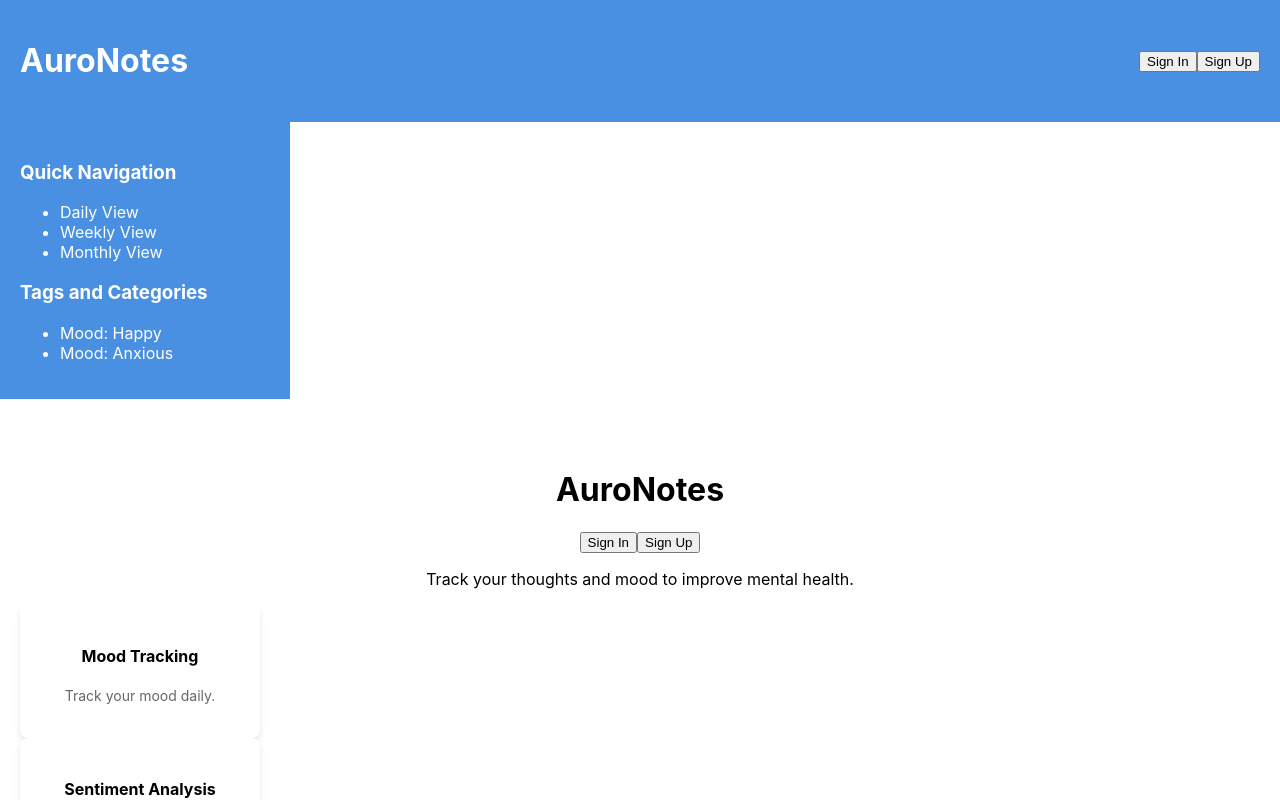
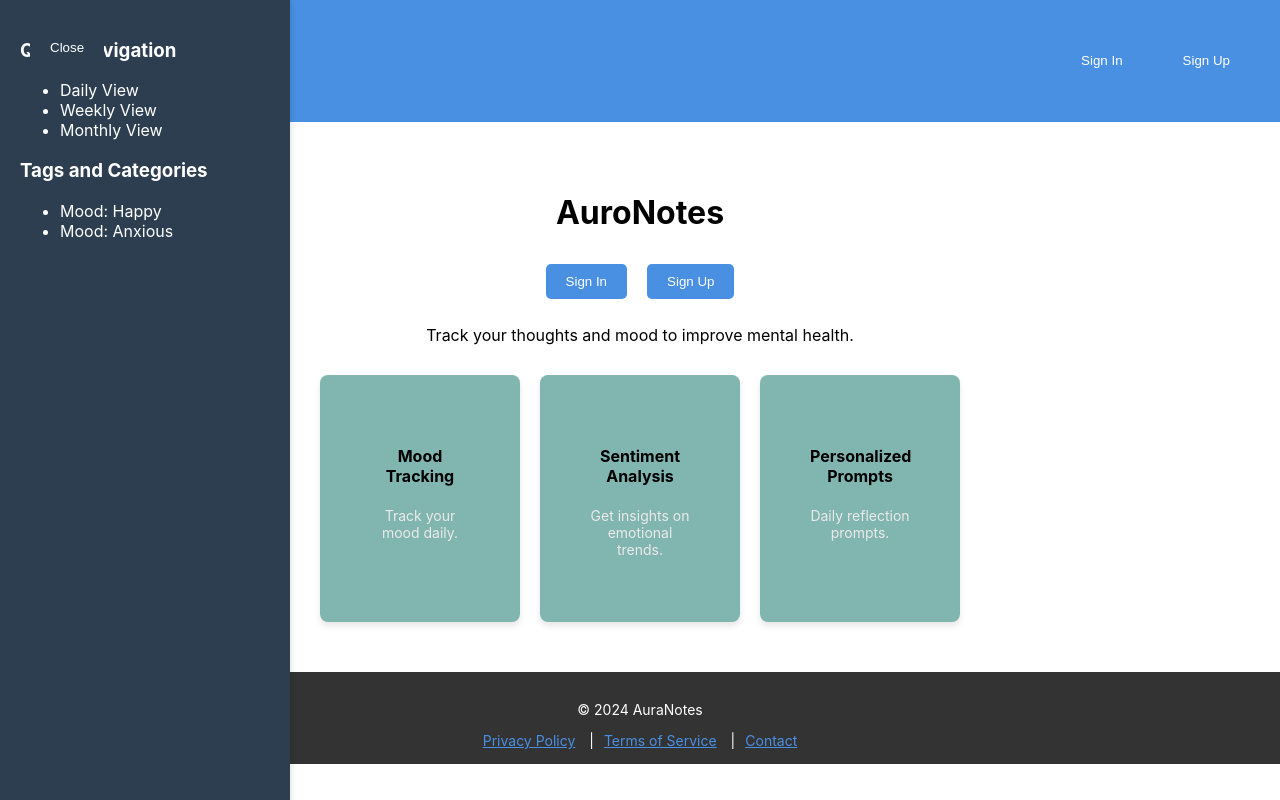
Before and after one commit to rkao2/journal-app, a React (Create React App) app: page / in a window 1280 px wide. Shown: the top 800 px of the page. Built offline with nearby package versions, Linux system fonts and the light colour scheme.

Commit message:
Added more styling + edited the sign in page

```diff
--- a/src/components/FeatureCard.js
+++ b/src/components/FeatureCard.js
@@ -1,5 +1,6 @@
 // FeatureCard.js
 import React from 'react';
+import '../styles/components/LandingPage.css';
 
 function FeatureCard({ title, description }) {
   return (
--- a/src/components/Footer.js
+++ b/src/components/Footer.js
@@ -7,7 +7,7 @@ import '../styles/components/Footer.css';
 function Footer() {
   return (
     <footer className="footer">
-      <p>&copy; 2024 Your App Name</p>
+      <p>&copy; 2024 AuraNotes</p>
       <div>
         <a href="#privacy">Privacy Policy</a> |
         <a href="#terms">Terms of Service</a> |
--- a/src/components/LandingPage.js
+++ b/src/components/LandingPage.js
@@ -1,15 +1,27 @@
-import React from 'react';
+import React, { useState } from 'react';
 import FeatureCard from './FeatureCard';
 import '../styles/components/LandingPage.css';
 
 
+
+
 function LandingPage() {
+  const [modalType, setModalType] = useState(null); // Track modal state: "signIn" or "signUp"
+
+  const openModal = (type) => {
+    setModalType(type);
+  };
+
+  const closeModal = () => {
+    setModalType(null);
+  };
+
   return (
     <div className="landing-page">
       <header>
         <h1>AuroNotes</h1>
-        <button>Sign In</button>
-        <button>Sign Up</button>
+        <button onClick={() => openModal('signIn')}>Sign In</button>
+        <button onClick={() => openModal('signUp')}>Sign Up</button>
       </header>
       <main>
         <p>Track your thoughts and mood to improve mental health.</p>
@@ -20,6 +32,23 @@ function LandingPage() {
         </div>
       </main>
 
+      {/* Modal Section */}
+      {modalType && (
+        <div className="modal-overlay" onClick={closeModal}>
+          <div className="modal-content" onClick={(e) => e.stopPropagation()}>
+            <h2>{modalType === 'signIn' ? 'Sign In' : 'Sign Up'}</h2>
+            <form>
+              <input type="text" placeholder="Username" required />
+              <input type="password" placeholder="Password" required />
+              {modalType === 'signUp' && <input type="email" placeholder="Email" required />}
+              <button type="submit">Submit</button>
+            </form>
+            <button className="close-btn" onClick={closeModal}>
+              Close
+            </button>
+          </div>
+        </div>
+      )}
     </div>
   );
 }
--- a/src/components/Sidebar.js
+++ b/src/components/Sidebar.js
@@ -1,9 +1,23 @@
-import React from 'react';
+import React, { useState } from 'react';
 import '../styles/components/Sidebar.css';
 
 function Sidebar() {
+  const [isOpen, setIsOpen] = useState(true);
+
+  // Function to toggle sidebar visibility
+  const toggleSidebar = () => {
+    setIsOpen(!isOpen);
+  };
+
   return (
-    <div className="sidebar">
+    <div>
+      {/* Toggle button */}
+      <button className="toggle-button" onClick={toggleSidebar}>
+        {isOpen ? 'Close' : 'Open'}
+      </button>
+
+      {/* Sidebar */}
+      <div className={`sidebar ${isOpen ? 'open' : 'closed'}`}>
         <h3>Quick Navigation</h3>
         <ul>
           <li>Daily View</li>
@@ -17,6 +31,7 @@ function Sidebar() {
           {/* Additional tags */}
         </ul>
       </div>
+    </div>
   );
 }
 
--- a/src/styles/components/LandingPage.css
+++ b/src/styles/components/LandingPage.css
@@ -11,20 +11,26 @@
     margin-bottom: 20px;
 }
 
-.feature-cards {
+/* Parent container for feature cards */
+.feature-highlights {
     display: flex;
-    justify-content: center;
-    gap: 20px;
-    flex-wrap: wrap;
+    justify-content: center; /* Center the cards horizontally */
+    gap: 20px; /* Space between cards */
+    flex-wrap: nowrap; /* Allow wrapping to next line if necessary */
     margin-top: 30px;
+    width: 100%;
 }
 
+/* Individual feature card */
+
 .feature-card {
-    width: 200px;
-    padding: 20px;
-    background-color: #fff;
+    width: 100px;
+    padding: 50px;
+    background-color: #81b5b0;
     border-radius: 8px;
-    box-shadow: 0 4px 6px rgba(0, 0, 0, 0.1);
+    box-shadow: 0 4px 6px rgba(16, 15, 15, 0.1);
+    justify-content: space-around;
+    align-items: center;
     text-align: center;
 }
 
@@ -35,5 +41,85 @@
 
 .feature-card p {
     font-size: 14px;
-    color: #666;
+    color: #eaeaea;
 }
+
+/* when you try to sign in the box that pops up */
+.modal-overlay {
+    position: fixed;
+    top: 0;
+    left: 0;
+    width: 100%;
+    height: 100%;
+    background-color: rgba(32, 54, 198, 0.5);
+    display: flex;
+    justify-content: center;
+    align-items: center;
+    z-index: 1000;
+}
+
+.modal-content {
+    background-color: rgb(194, 66, 177);
+    padding: 30px;
+    border-radius: 8px;
+    text-align: center;
+    box-shadow: 0 4px 10px rgba(0, 0, 0, 0.25);
+}
+
+form{
+    display: flex;
+    flex-direction: column;
+    gap: 10px;
+    align-items: center;
+    margin-top: 20px;
+}
+
+form input {
+    width: 100%;
+    /* Full width within the modal */
+    max-width: 250px;
+    /* Optional: limit the width for aesthetics */
+    padding: 10px;
+    border: 1px solid #ccc;
+    border-radius: 5px;
+    font-size: 16px;
+}
+
+form button[type="submit"] {
+    background-color: #4a90e2;
+    color: white;
+    border: none;
+    padding: 10px;
+    border-radius: 5px;
+    cursor: pointer;
+    transition: background-color 0.3s ease;
+}
+
+form button[type="submit"]:hover {
+    background-color: #3a78c1;
+}
+
+button {
+    background-color: #4a90e2;
+    color: white;
+    border: none;
+    padding: 10px 20px;
+    border-radius: 5px;
+    cursor: pointer;
+    transition: background-color 0.3s ease;
+    margin: 10px;
+}
+
+.close-btn {
+    background-color: #ff5c5c;
+    color: white;
+    border: none;
+    padding: 10px;
+    border-radius: 5px;
+    cursor: pointer;
+    margin-top: 10px;
+}
+
+.close-btn:hover {
+    background-color: #e04b4b;
+}
--- a/src/styles/components/Sidebar.css
+++ b/src/styles/components/Sidebar.css
@@ -1,33 +1,39 @@
-/* Sidebar.css */
+
+
+/* Sidebar container */
 .sidebar {
     width: 250px;
-    background-color: #4a90e2;
+    background-color: #2c3e50;
+    color: white;
     padding: 20px;
-    color: #fff;
+    position: fixed;
+    top: 0;
+    left: 0;
+    height: 100%;
+    transition: transform 0.3s ease;
+    box-shadow: 2px 0 5px rgba(0, 0, 0, 0.1);
 }
 
-.sidebar-nav {
-    list-style: none;
+/* When sidebar is closed */
+.sidebar.closed {
+    transform: translateX(-100%);
 }
 
-.sidebar-nav li {
-    margin-bottom: 15px;
+/* When sidebar is open */
+.sidebar.open {
+    transform: translateX(0);
 }
 
-.sidebar-nav a {
-    color: #fff;
-    font-size: 16px;
-    display: block;
-    padding: 10px;
-    border-radius: 5px;
+/* Toggle button */
+.toggle-button {
+    position: fixed;
+    top: 20px;
+    left: 20px;
+    background-color: #2c3e50;
+    color: white;
+    border: none;
+    padding: 10px 20px;
+    border-radius: 4px;
+    cursor: pointer;
+    z-index: 1000;
 }
-
-.sidebar-nav a:hover {
-    background-color: #357ab8;
-}
-
-.sidebar-title {
-    font-size: 18px;
-    margin-bottom: 20px;
-    font-weight: bold;
-}
```
Also changed, not shown: src/styles/pages/Analytics.css (added), src/styles/pages/Entries.css (added), src/styles/pages/Goals.css (added), src/styles/pages/Home.css (added), src/styles/pages/Settings.css (added). Lines whose indentation alone changed are shown as unchanged.
